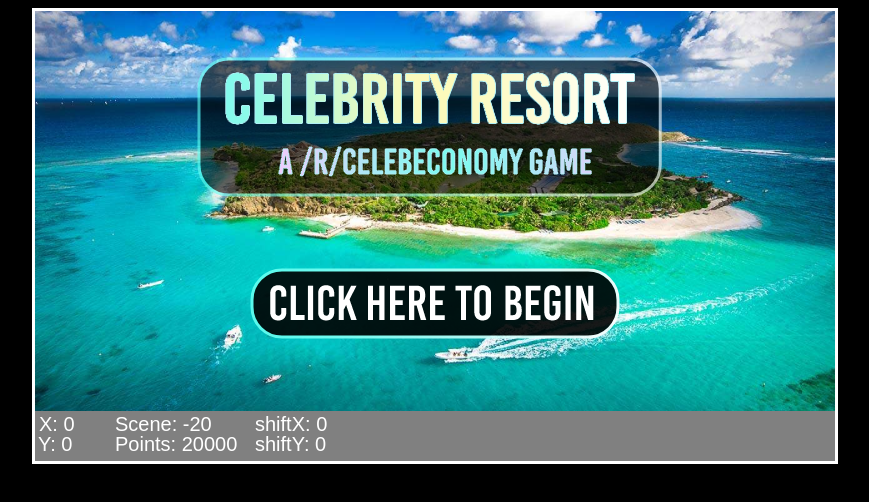
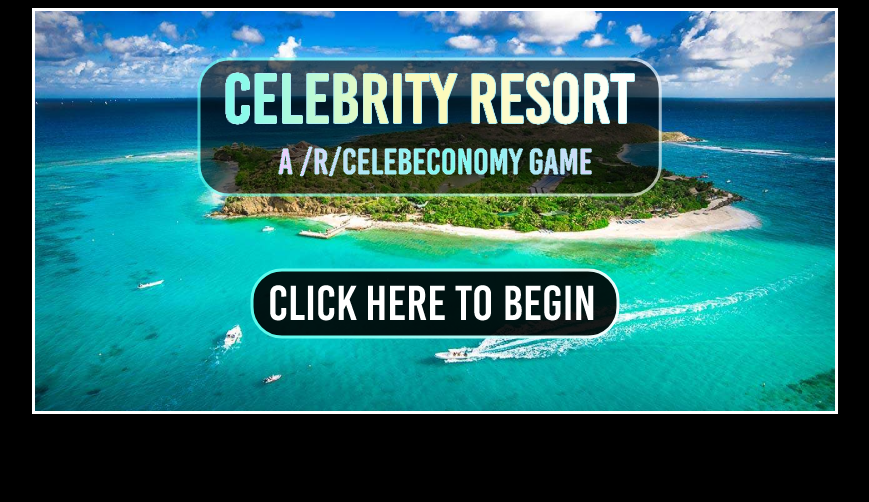
Before and after one commit to celebcon/d, a plain HTML site: page index.html in a window 1280 px wide. Shown: the whole page, without its empty margins (205-1074 px from the left). Drawn offline with Linux system fonts and the light colour scheme.

Commit message:
Update index.html

```diff
--- a/index.html
+++ b/index.html
@@ -9,7 +9,7 @@ p.a {
 
 <body style="background-color:black;">
 
-<canvas id="myCanvas" onload = 'move()' onclick = "clickfunc()" width="800" height="450" style=" padding-left: 0;
+<canvas id="myCanvas" onload = 'move()' onclick = "clickfunc()" width="800" height="400" style=" padding-left: 0;
     padding-right: 0;
 
     margin-left: auto;
```
